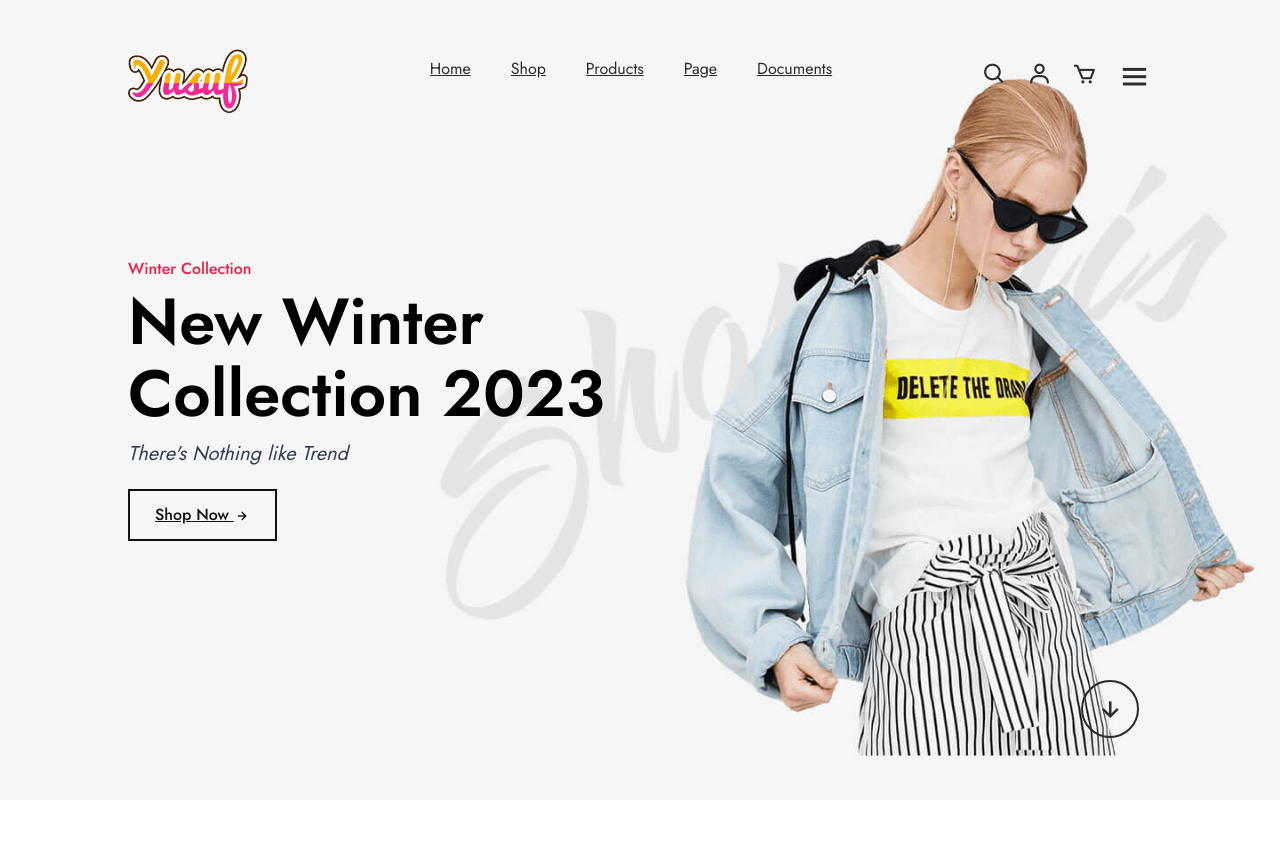
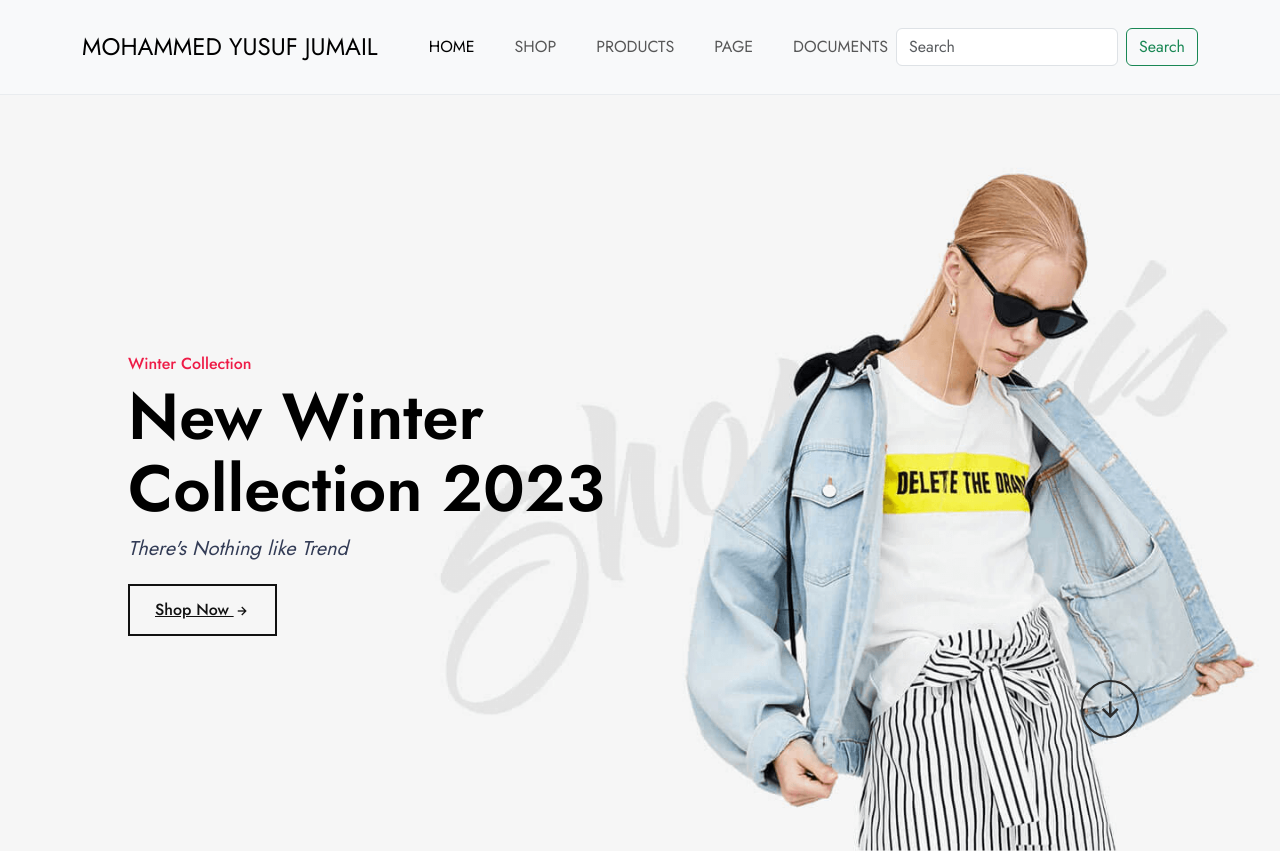
Before and after one commit to Yusuf861074/E-commerce-Project, a plain HTML site: page index.html in a window 1280 px wide. Shown: the top 851 px of the page. Drawn offline with nearby package versions, Linux system fonts and the light colour scheme.

Commit message:
Add files via upload

```diff
--- a/index.html
+++ b/index.html
@@ -1,5 +1,6 @@
 <!DOCTYPE html>
 <html lang="en">
+
 <head>
     <meta charset="UTF-8">
     <meta http-equiv="X-UA-Compatible" content="IE=edge">
@@ -9,38 +10,54 @@
     <link rel="stylesheet" href="style.css">
     <link rel="preconnect" href="https://fonts.googleapis.com">
     <link rel="preconnect" href="https://fonts.gstatic.com" crossorigin>
-<link href="https://fonts.googleapis.com/css2?family=Jost:wght@100;200;300;400;500;600;700&display=swap" rel="stylesheet">
+    <link href="https://fonts.googleapis.com/css2?family=Jost:wght@100;200;300;400;500;600;700&display=swap"
+        rel="stylesheet">
 
     <link href="https://cdn.jsdelivr.net/npm/bootstrap@5.3.2/dist/css/bootstrap.min.css" rel="stylesheet"
         integrity="sha384-T3c6CoIi6uLrA9TneNEoa7RxnatzjcDSCmG1MXxSR1GAsXEV/Dwwykc2MPK8M2HN" crossorigin="anonymous">
 
-<link rel="stylesheet" href="https://cdnjs.cloudflare.com/ajax/libs/font-awesome/6.5.1/css/all.min.css" integrity="sha512-DTOQO9RWCH3ppGqcWaEA1BIZOC6xxalwEsw9c2QQeAIftl+Vegovlnee1c9QX4TctnWMn13TZye+giMm8e2LwA==" crossorigin="anonymous" referrerpolicy="no-referrer" />
+    <link rel="stylesheet" href="https://cdnjs.cloudflare.com/ajax/libs/font-awesome/6.5.1/css/all.min.css"
+        integrity="sha512-DTOQO9RWCH3ppGqcWaEA1BIZOC6xxalwEsw9c2QQeAIftl+Vegovlnee1c9QX4TctnWMn13TZye+giMm8e2LwA=="
+        crossorigin="anonymous" referrerpolicy="no-referrer" />
 
-<link rel="stylesheet"
-  href="https://unpkg.com/boxicons@latest/css/boxicons.min.css">
+    <link rel="stylesheet" href="https://unpkg.com/boxicons@latest/css/boxicons.min.css">
 </head>
+
 <body>
 
-        <header>
-            <a href="#" class="logo"><img src="/images/logo.png"></a>
-
-            <ul class="navmenu">
-                <li><a href="#">Home</a></li>
-                <li><a href="#">Shop</a></li>
-                <li><a href="#">Products</a></li>
-                <li><a href="#">Page</a></li>
-                <li><a href="#">Documents</a></li>
-
+    <nav class="navbar navbar-expand-lg bg-body-tertiary py-4 text-uppercase border-bottom border-light-subtle sticky-top">
+        <div class="container">
+            <a class="navbar-brand fs-4" href="#">Mohammed Yusuf Jumail</a>
+            <button class="navbar-toggler" type="button" data-bs-toggle="collapse"
+                data-bs-target="#navbarSupportedContent" aria-controls="navbarSupportedContent" aria-expanded="false"
+                aria-label="Toggle navigation">
+                <span class="navbar-toggler-icon"></span>
+            </button>
+            <div class="collapse navbar-collapse" id="navbarSupportedContent">
+                <ul class="navbar-nav ms-auto mb-2 mb-lg-0 gap-4">
+                    <li class="nav-item">
+                        <a class="nav-link active" aria-current="page" href="#">Home</a>
+                    </li>
+                    <li class="nav-item">
+                        <a class="nav-link" href="#shop">Shop</a>
+                    </li>
+                    <li class="nav-item">
+                        <a class="nav-link" href="#products">Products</a>
+                    </li>
+                    <li class="nav-item">
+                        <a class="nav-link" href="#page">Page</a>
+                    </li>
+                    <li class="nav-item">
+                        <a class="nav-link" href="#documents">Documents</a>
+                    </li>
                 </ul>
-
-            <div class="nav-icon">
-                <a href="#"><i class='bx bx-search'></i></a>
-                <a href="#"><i class='bx bx-user'></i></a>
-                <a href="#"><i class='bx bx-cart'></i></a>
-
-                <div class="bx bx-menu" id="menu-icon"></div>
+                <form class="d-flex" role="search">
+                    <input class="form-control me-2 ms-auto" type="search" placeholder="Search" aria-label="Search">
+                    <button class="btn btn-outline-success" type="submit">Search</button>
+                  </form>
             </div>
-        </header>
+        </div>
+    </nav>
 
     <section class="main-home">
         <div class="main-text">
@@ -76,7 +93,7 @@ integrity="sha384-T3c6CoIi6uLrA9TneNEoa7RxnatzjcDSCmG1MXxSR1GAsXEV/Dwwykc2MPK8M2
                     <i class='bx bx-star'></i>
                     <i class='bx bx-star'></i>
                     <i class='bx bx-star'></i>
-                            <i class='bx bxs-star-half' ></i>
+                    <i class='bx bxs-star-half'></i>
                 </div>
                 <div class="price">
                     <h4>Half Running Set</h4>
@@ -97,7 +114,7 @@ integrity="sha384-T3c6CoIi6uLrA9TneNEoa7RxnatzjcDSCmG1MXxSR1GAsXEV/Dwwykc2MPK8M2
                     <i class='bx bx-star'></i>
                     <i class='bx bx-star'></i>
                     <i class='bx bx-star'></i>
-                            <i class='bx bxs-star-half' ></i>
+                    <i class='bx bxs-star-half'></i>
                 </div>
                 <div class="price">
                     <h4>Formal Men Lowers</h4>
@@ -116,7 +133,7 @@ integrity="sha384-T3c6CoIi6uLrA9TneNEoa7RxnatzjcDSCmG1MXxSR1GAsXEV/Dwwykc2MPK8M2
                     <i class='bx bx-star'></i>
                     <i class='bx bx-star'></i>
                     <i class='bx bx-star'></i>
-                            <i class='bx bxs-star-half' ></i>
+                    <i class='bx bxs-star-half'></i>
                 </div>
                 <div class="price">
                     <h4>Half Running Suit</h4>
@@ -137,7 +154,7 @@ integrity="sha384-T3c6CoIi6uLrA9TneNEoa7RxnatzjcDSCmG1MXxSR1GAsXEV/Dwwykc2MPK8M2
                     <i class='bx bx-star'></i>
                     <i class='bx bx-star'></i>
                     <i class='bx bx-star'></i>
-                            <i class='bx bxs-star-half' ></i>
+                    <i class='bx bxs-star-half'></i>
                 </div>
                 <div class="price">
                     <h4>Half Fancy Lady Dress</h4>
@@ -155,7 +172,7 @@ integrity="sha384-T3c6CoIi6uLrA9TneNEoa7RxnatzjcDSCmG1MXxSR1GAsXEV/Dwwykc2MPK8M2
                     <i class='bx bx-star'></i>
                     <i class='bx bx-star'></i>
                     <i class='bx bx-star'></i>
-                            <i class='bx bxs-star-half' ></i>
+                    <i class='bx bxs-star-half'></i>
                 </div>
                 <div class="price">
                     <h4>Flix Flox Jeans</h4>
@@ -176,7 +193,7 @@ integrity="sha384-T3c6CoIi6uLrA9TneNEoa7RxnatzjcDSCmG1MXxSR1GAsXEV/Dwwykc2MPK8M2
                     <i class='bx bx-star'></i>
                     <i class='bx bx-star'></i>
                     <i class='bx bx-star'></i>
-                            <i class='bx bxs-star-half' ></i>
+                    <i class='bx bxs-star-half'></i>
                 </div>
                 <div class="price">
                     <h4>Fancy Salwar Suits</h4>
@@ -197,7 +214,7 @@ integrity="sha384-T3c6CoIi6uLrA9TneNEoa7RxnatzjcDSCmG1MXxSR1GAsXEV/Dwwykc2MPK8M2
                     <i class='bx bx-star'></i>
                     <i class='bx bx-star'></i>
                     <i class='bx bx-star'></i>
-                            <i class='bx bxs-star-half' ></i>
+                    <i class='bx bxs-star-half'></i>
                 </div>
                 <div class="price">
                     <h4>Printed Straight Kurta</h4>
@@ -218,7 +235,7 @@ integrity="sha384-T3c6CoIi6uLrA9TneNEoa7RxnatzjcDSCmG1MXxSR1GAsXEV/Dwwykc2MPK8M2
                     <i class='bx bx-star'></i>
                     <i class='bx bx-star'></i>
                     <i class='bx bx-star'></i>
-                            <i class='bx bxs-star-half' ></i>
+                    <i class='bx bxs-star-half'></i>
                 </div>
                 <div class="price">
                     <h4>Collot Full Dress</h4>
@@ -235,7 +252,9 @@ integrity="sha384-T3c6CoIi6uLrA9TneNEoa7RxnatzjcDSCmG1MXxSR1GAsXEV/Dwwykc2MPK8M2
         <div class="reviews">
             <h3>Client Reviews</h3>
             <img src="images/IMG_20231030_110256_975.jpg" alt="">
-                <p>Lorem Ipsum is simply dummy text of the printing and typesetting industry.<br>Lorem Ipsum has been the industry's standard dummy text ever since the 1500s, when an unknown printer took a galley of type and scrambled it to make a type specimen book.</p>
+            <p>Lorem Ipsum is simply dummy text of the printing and typesetting industry.<br>Lorem Ipsum has been the
+                industry's standard dummy text ever since the 1500s, when an unknown printer took a galley of type and
+                scrambled it to make a type specimen book.</p>
 
             <h2>Mohammed Yusuf Jumail</h2>
             <p>Own Creation</p>
@@ -268,4 +287,5 @@ integrity="sha384-T3c6CoIi6uLrA9TneNEoa7RxnatzjcDSCmG1MXxSR1GAsXEV/Dwwykc2MPK8M2
 <script src="https://cdn.jsdelivr.net/npm/bootstrap@5.3.2/dist/js/bootstrap.bundle.min.js"
     integrity="sha384-C6RzsynM9kWDrMNeT87bh95OGNyZPhcTNXj1NW7RuBCsyN/o0jlpcV8Qyq46cDfL"
     crossorigin="anonymous"></script>
+
 </html
--- a/style.css
+++ b/style.css
@@ -6,17 +6,6 @@
     font-family: 'Jost', sans-serif;
     list-style: none;
     text-decoration: none;
-}
-header{
-    position: fixed;
-    width: 100%;
-    top: 0;
-    right: 0;
-    z-index: 100;
-    display: flex;
-    align-items: center;
-    justify-content: space-between;
-    padding: 20px 10%;
 }
 .logo img{
     max-width: 120px;
```
Lines whose indentation alone changed are shown as unchanged.
